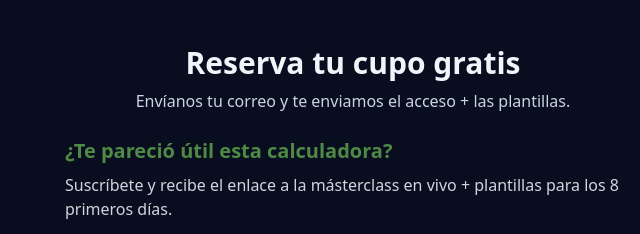
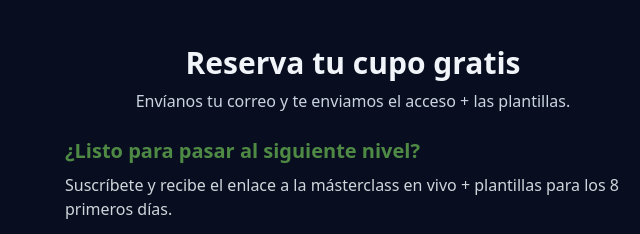
Before and after one commit to allpaaviculturasostenible/aviculturasostenible.github.io, a website: page es/8dias.html in a window 1280 px wide. Shown: the part 1220-1454 px from the top of the page, 287-927 px from the left. Drawn offline with nearby package versions, Linux system fonts and the light colour scheme.

Commit message:
Actualizar 8dias.html

```diff
--- a/es/8dias.html
+++ b/es/8dias.html
@@ -122,7 +122,7 @@
     // 1. Definir el HTML de la nueva sección de suscripción
     const newSuscripcionHTML = `
       <h3 class="text-xl font-semibold mb-2 text-[#4f8a45]">
-        ¿Te pareció útil esta calculadora?
+        ¿Listo para pasar al siguiente nivel?
       </h3>
       <p class="text-gray-300 mb-4">
         Suscríbete y recibe el enlace a la másterclass en vivo + plantillas para los 8 primeros días.
```
